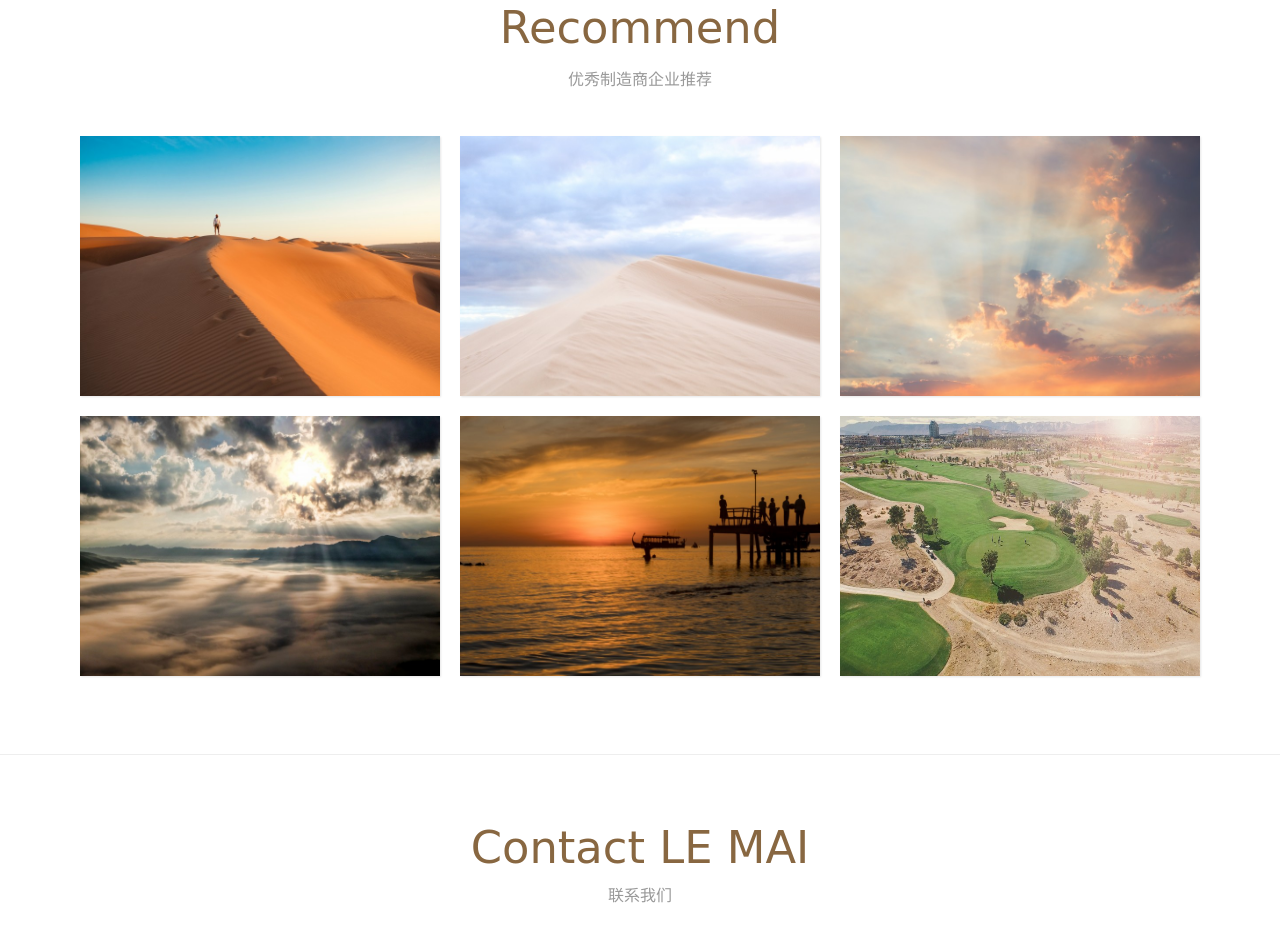
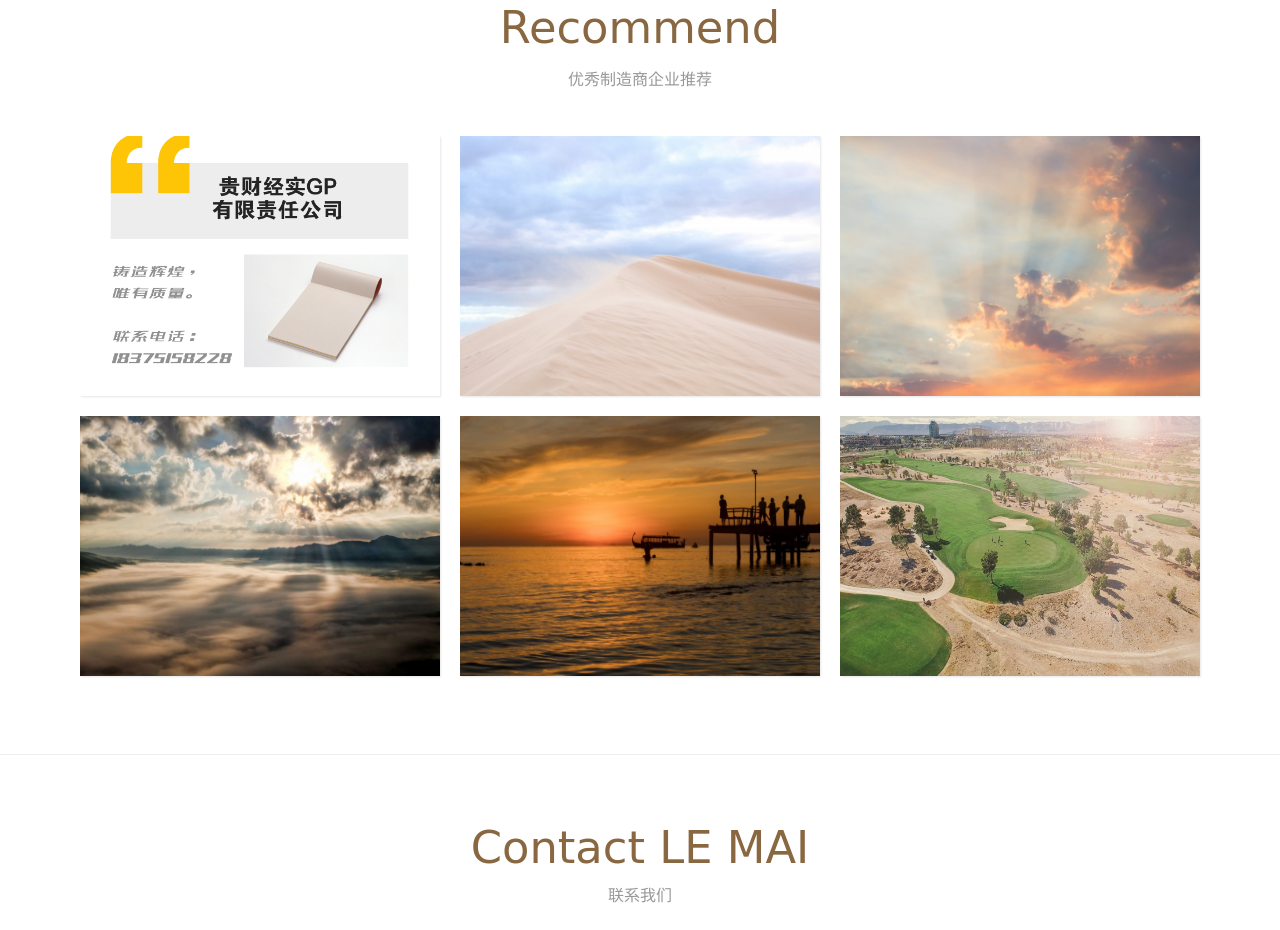
Before and after one commit to lemai/lemai.github.io, a plain HTML site: page index.html in a window 1280 px wide. Shown: the part 2406-3336 px from the top of the page. Drawn offline with Linux system fonts and the light colour scheme; a web font is replaced by a local one.

Commit message:
Update index.html

```diff
--- a/index.html
+++ b/index.html
@@ -215,7 +215,7 @@ Smartphone Compatible web template, free webdesigns for Nokia, Samsung, LG, Sony
 				</div>
 				<div class="gallery-bottom">
 						<div class="view view-third">
-							<img src="images/g1.jpg" alt="" class="img-responsive">
+							<img src="images/g1.png" alt="" class="img-responsive">
 							<div class="mask">
 								<h2>Name</h2>
 								<p>A wonderful serenity has taken possession of my entire soul.</p>
```
